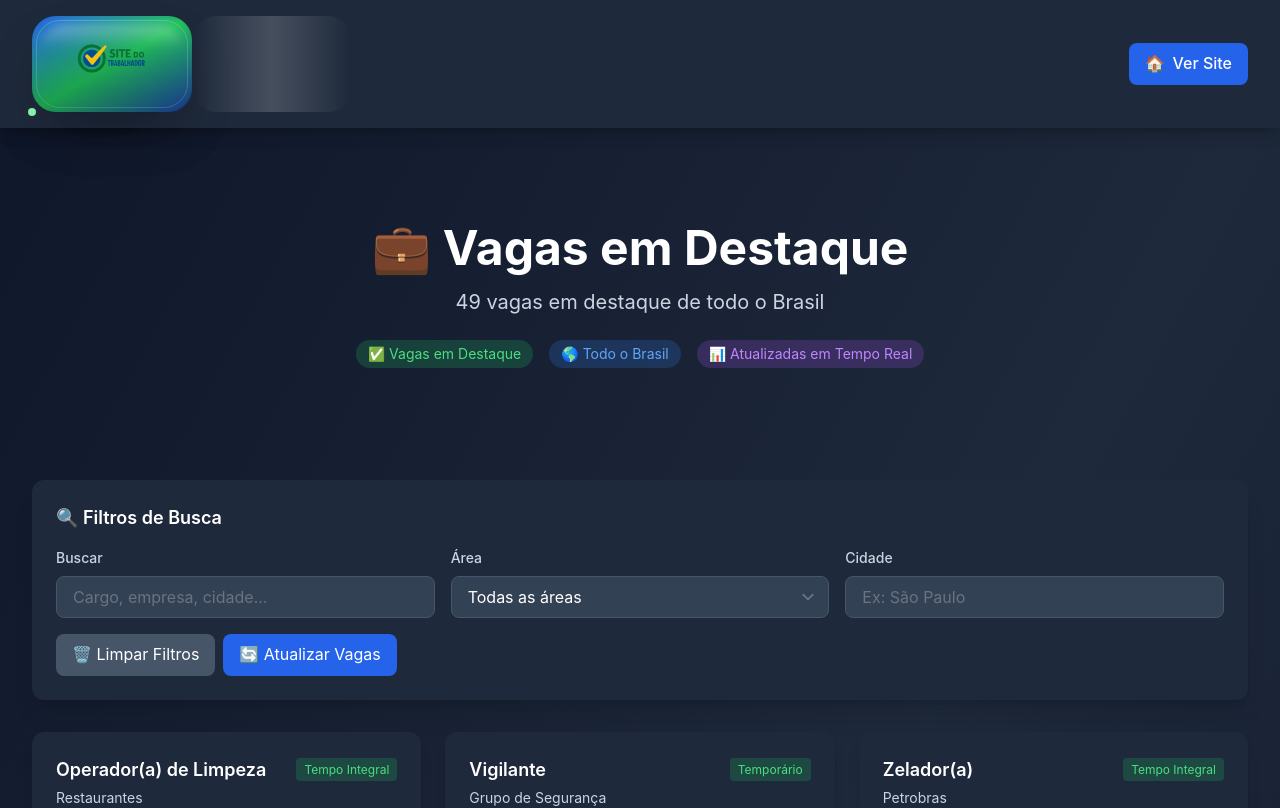
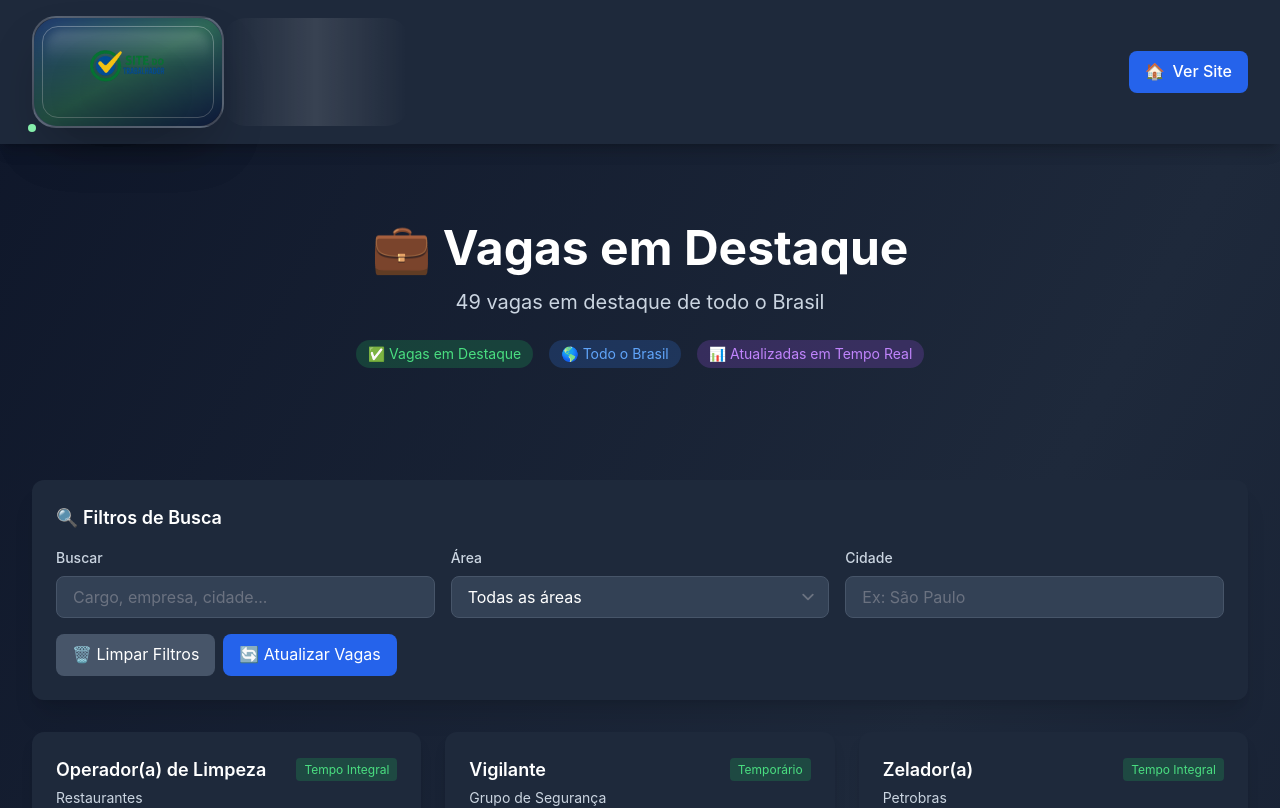
Before and after one commit to Leosilvas10/SiteDoTrabalhador, a Next.js app: page /vagas in a window 1280 px wide. Shown: the top 808 px of the page. Built offline with nearby package versions, Linux system fonts and the light colour scheme; no server answers.

Commit message:
Add: Botão 'Ver Todas as Vagas' na hero section - redirecionamento para página dedicada

```diff
--- a/src/components/Header/Header.jsx
+++ b/src/components/Header/Header.jsx
@@ -94,28 +94,30 @@ const Header = () => {
       <header className="bg-slate-800 shadow-lg fixed top-0 w-full z-50">
         <div className="max-w-7xl mx-auto px-4 sm:px-6 lg:px-8">
           <div className="flex justify-between items-center py-4">
-            {/* Logo - Com fundo charmoso e inovador */}
+            {/* Logo - Com fundo de contraste e tamanho aumentado */}
             <div className="flex items-center cursor-pointer" onClick={scrollToTop}>
               {siteConfig.logoUrl ? (
-                <div className="relative h-20 sm:h-24 w-32 sm:w-40 flex items-center group logo-container">
-                  {/* Background com múltiplas camadas de efeito */}
-                  <div className="absolute inset-0 bg-gradient-to-br from-blue-600 via-green-500 to-blue-800 rounded-3xl shadow-2xl transform group-hover:scale-105 transition-all duration-500">
+                <div className="relative h-24 sm:h-28 w-40 sm:w-48 flex items-center group logo-container">
+                  {/* Background com contraste forte e múltiplas camadas de efeito */}
+                  <div className="absolute inset-0 bg-gradient-to-br from-slate-800 via-slate-700 to-slate-900 rounded-3xl shadow-2xl transform group-hover:scale-105 transition-all duration-500 border-2 border-white/20">
+                    {/* Camada de contraste adicional */}
+                    <div className="absolute inset-0 bg-gradient-to-br from-blue-600/30 via-green-500/30 to-blue-800/30 rounded-3xl"></div>
                     {/* Efeito de brilho animado */}
-                    <div className="absolute inset-0 bg-gradient-to-r from-transparent via-white/30 to-transparent rounded-3xl shimmer-effect opacity-60"></div>
+                    <div className="absolute inset-0 bg-gradient-to-r from-transparent via-white/20 to-transparent rounded-3xl shimmer-effect opacity-60"></div>
                     {/* Borda interna brilhante */}
-                    <div className="absolute inset-1 border border-white/20 rounded-3xl"></div>
+                    <div className="absolute inset-2 border border-white/30 rounded-2xl"></div>
                     {/* Sombra interna para profundidade */}
-                    <div className="absolute inset-0 rounded-3xl shadow-inner bg-gradient-to-t from-black/20 to-transparent"></div>
+                    <div className="absolute inset-0 rounded-3xl shadow-inner bg-gradient-to-t from-black/30 to-transparent"></div>
                     {/* Efeito de reflexo no topo */}
-                    <div className="absolute top-2 left-2 right-2 h-6 bg-gradient-to-b from-white/30 to-transparent rounded-t-3xl blur-sm"></div>
+                    <div className="absolute top-3 left-3 right-3 h-8 bg-gradient-to-b from-white/20 to-transparent rounded-t-2xl blur-sm"></div>
                   </div>
                   {/* Anel de luz externa para hover */}
-                  <div className="absolute -inset-1 bg-gradient-to-r from-blue-400 to-green-400 rounded-3xl opacity-0 group-hover:opacity-75 blur transition-all duration-500"></div>
-                  {/* Logo */}
+                  <div className="absolute -inset-2 bg-gradient-to-r from-blue-400 to-green-400 rounded-3xl opacity-0 group-hover:opacity-60 blur transition-all duration-500"></div>
+                  {/* Logo com padding aumentado para garantir visibilidade total */}
                   <img
                     src={`${siteConfig.logoUrl}?t=${Date.now()}`}
                     alt="Site do Trabalhador"
-                    className="relative z-20 h-full w-full object-contain p-3 transition-all duration-500 group-hover:scale-110 filter drop-shadow-2xl"
+                    className="relative z-20 h-full w-full object-contain p-4 transition-all duration-500 group-hover:scale-110 filter drop-shadow-2xl"
                     style={{ maxHeight: '100%', maxWidth: '100%' }}
                     onError={(e) => {
                       console.error('Erro ao carregar logo no header:', siteConfig.logoUrl)
@@ -127,7 +129,7 @@ const Header = () => {
                   <div className="absolute -bottom-1 -left-1 w-2 h-2 bg-green-300 rounded-full animate-pulse"></div>
                 </div>
               ) : (
-                <div className="h-20 sm:h-24 w-32 sm:w-40 bg-gradient-to-br from-blue-500 to-blue-700 rounded-lg flex items-center justify-center shadow-lg">
+                <div className="h-24 sm:h-28 w-40 sm:w-48 bg-gradient-to-br from-slate-800 to-slate-700 rounded-3xl flex items-center justify-center shadow-2xl border-2 border-white/20">
                   <span className="text-white font-bold text-2xl sm:text-3xl">ST</span>
                 </div>
               )}
--- a/src/components/HeroSection/HeroSection.jsx
+++ b/src/components/HeroSection/HeroSection.jsx
@@ -38,10 +38,25 @@ const HeroSection = () => {
                 oportunidade
               </span>
             </h1>
-            <p className="text-xl md:text-2xl text-slate-300 max-w-4xl mx-auto leading-relaxed">
+            <p className="text-xl md:text-2xl text-slate-300 max-w-4xl mx-auto leading-relaxed mb-8">
               A maior plataforma de vagas do Brasil. Mais de 50 mil oportunidades atualizadas,
               orientação completa sobre direitos trabalhistas e ferramenta gratuita.
             </p>
+
+            {/* Botão Ver Todas as Vagas */}
+            <div className="bounce-in" style={{ animationDelay: '0.2s' }}>
+              <button
+                onClick={() => window.location.href = '/vagas'}
+                className="inline-flex items-center space-x-3 bg-gradient-to-r from-blue-600 to-green-600 hover:from-blue-700 hover:to-green-700 text-white font-bold text-lg px-8 py-4 rounded-xl transition-all duration-300 transform hover:scale-105 shadow-2xl hover:shadow-blue-500/25"
+              >
+                <span className="text-2xl">👀</span>
+                <span>Ver Todas as Vagas</span>
+                <span className="text-xl">→</span>
+              </button>
+              <p className="text-sm text-slate-400 mt-3">
+                Mais de 50 mil oportunidades atualizadas diariamente
+              </p>
+            </div>
           </div>
 
           {/* Categorias populares */}
```
